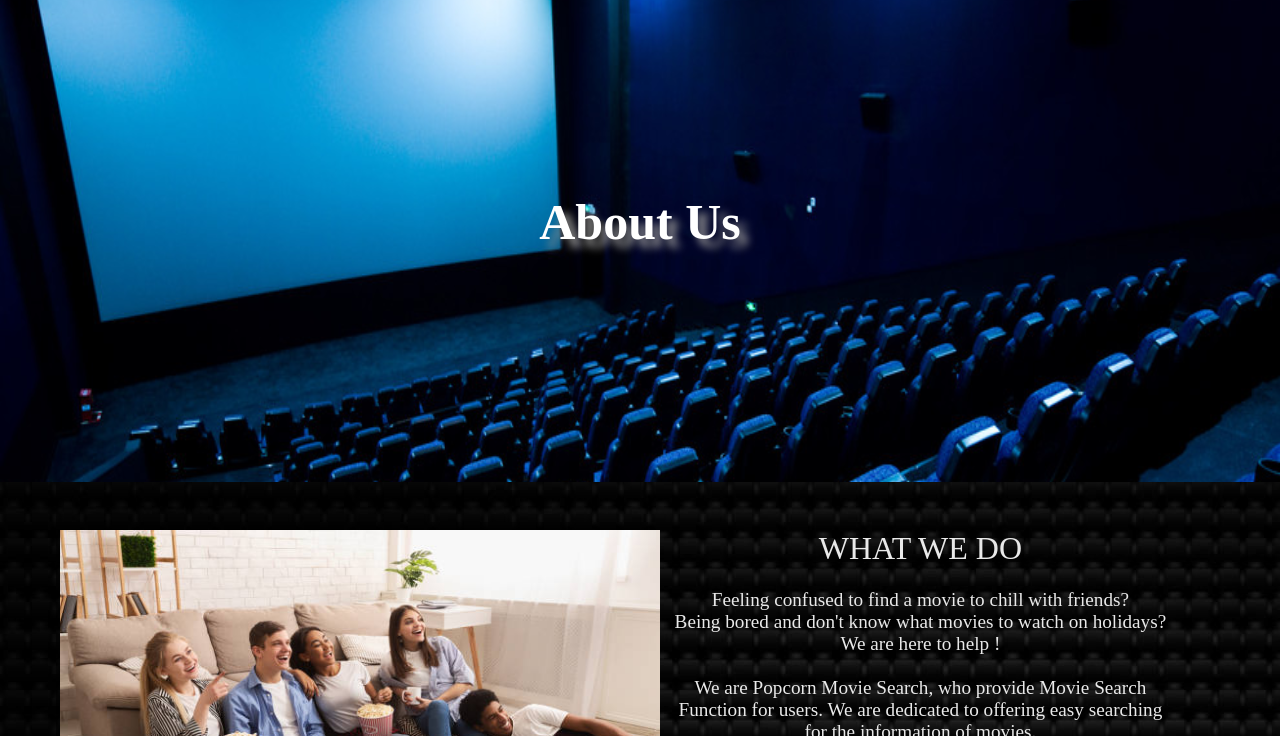
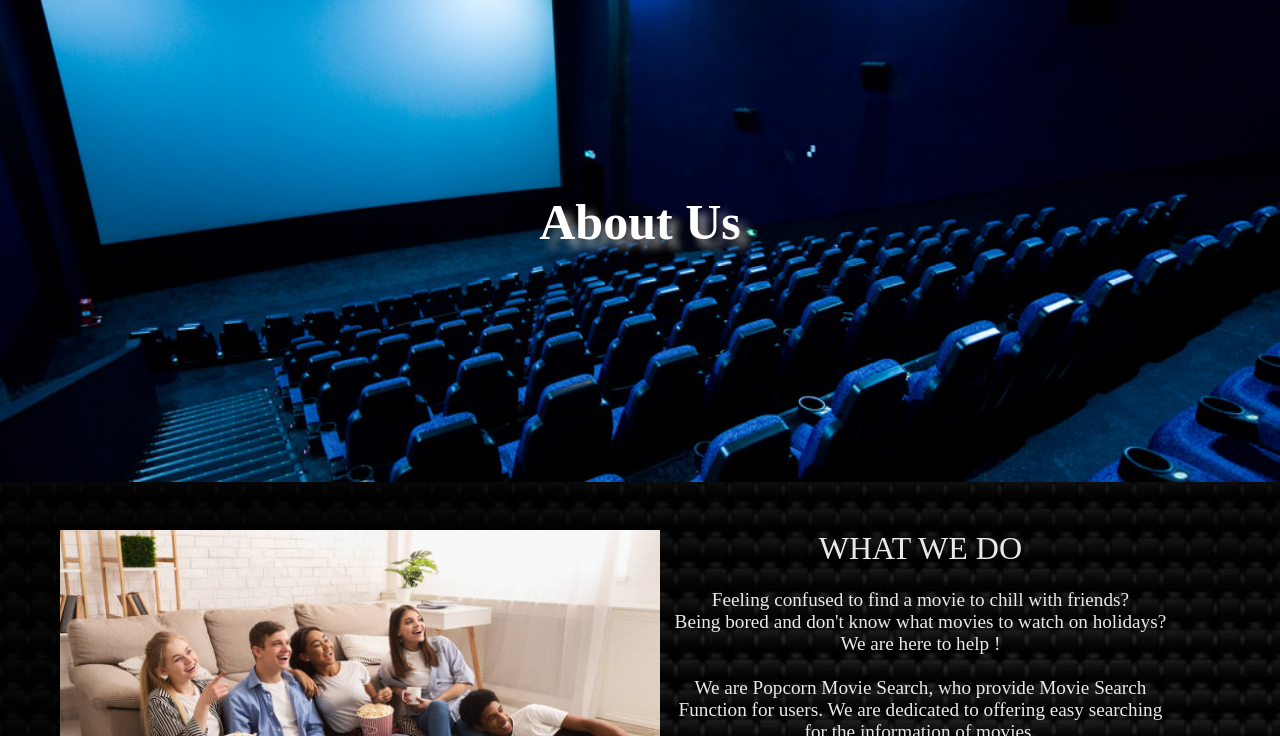
Before and after one commit to yenloned/PopcornMovieSearch, a website: page about.html in a window 1280 px wide. Shown: the part 64-800 px from the top of the page. Drawn offline with Linux system fonts and the light colour scheme.

Commit message:
Update about_style.css

```diff
--- a/css/about_style.css
+++ b/css/about_style.css
@@ -8,6 +8,14 @@
     margin:0;
     padding: 0;
   }
+
+html,body{
+  width: 100%;
+  height: 100%;
+  margin: 0px;
+  padding: 0px;
+  overflow-x: hidden;
+}
 
   .topic{
     font-size: 50px;
```
